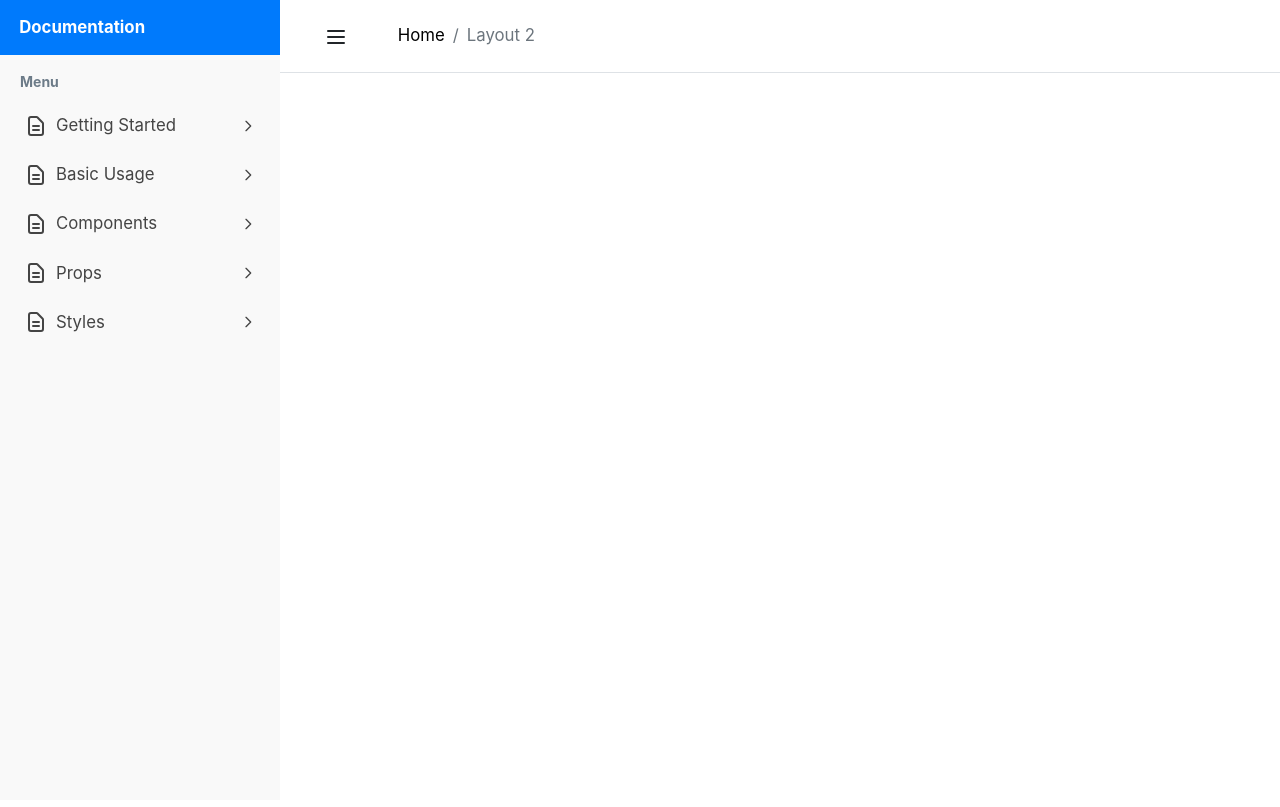
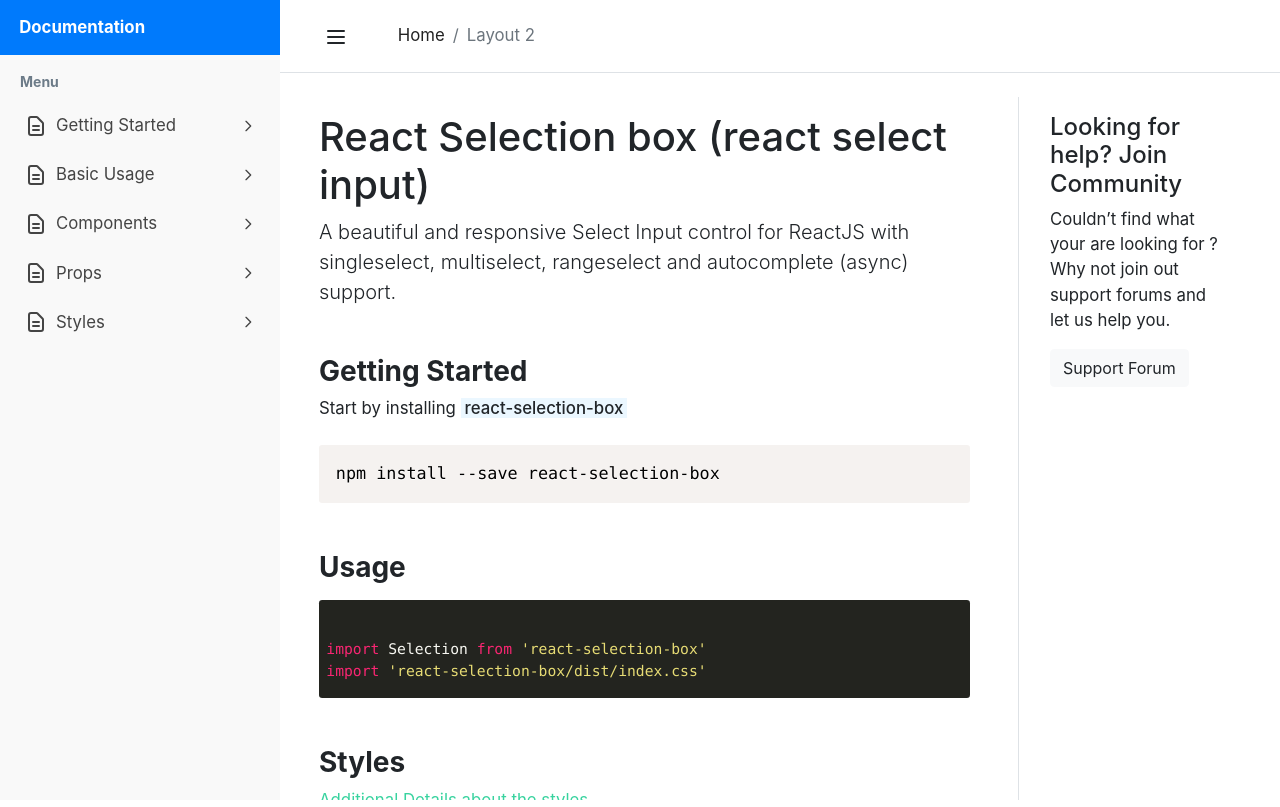
Before and after one commit to MostafaRostami72/react-selection-box, a React (Create React App) app in the folder example/: page / in a window 1280 px wide. Built offline with nearby package versions, Linux system fonts and the light colour scheme.

Commit message:
fix document home page

```diff
--- a/example/package.json
+++ b/example/package.json
@@ -19,8 +19,10 @@
     "react-router-dom": "^5.3.0",
     "react-scripts": "file:../node_modules/react-scripts",
     "react-selection-box": "file:..",
+    "react-syntax-highlighter": "^15.4.4",
     "redux": "^4.1.1",
-    "sass": "^1.42.1"
+    "sass": "^1.42.1",
+    "styled-components": "^5.3.1"
   },
   "devDependencies": {
     "@babel/plugin-syntax-object-rest-spread": "^7.8.3"
--- a/example/src/App.js
+++ b/example/src/App.js
@@ -1,8 +1,12 @@
 import React from 'react';
+import {Route, Switch} from 'react-router-dom'
 import {useSelector} from 'react-redux'
 import Sidebar from "./components/includes/sidebar";
 import Header from "./components/includes/header";
 import {sidebarCollapsed} from "./app/Redux/Selectors/SidebarCollapseSelectors";
+import Home from "./pages/home";
+import RightSide from "./components/includes/right_side";
+import BasicUsage from "./pages/basic_usage";
 
 const App = () => {
     const sidebarIsCollapse = useSelector(sidebarCollapsed);
@@ -12,12 +16,24 @@ const App = () => {
 
             <Sidebar/>
 
-            <main className="page-content">
+            <main className="page-content h-100">
                 <div id="overlay" className="overlay"/>
-                <div className="container-fluid">
+                <div className="container-fluid h-100">
 
                     <Header/>
 
+                    <div className="row p-lg-4 article-content">
+                        <article className="main-content col-md-9 pr-lg-5 position-relative">
+                            <Switch>
+                                <Route path="/" exact component={Home}/>
+                                <Route path="/basic_usage" exact component={BasicUsage}/>
+                            </Switch>
+                        </article>
+
+                        <aside className="col-md-3 d-none d-md-block border-left">
+                            <RightSide/>
+                        </aside>
+                    </div>
                 </div>
             </main>
         </div>
--- a/example/src/assets/sass/_prism-theme.scss
+++ /dev/null
@@ -1,188 +0,0 @@
-/**
-* prism.js Github theme based on GitHub's theme.
-* @author Sam Clarke
-*/
-code[class*="language-"],
-pre[class*="language-"] {
-    color: #333;
-    background: none;
-    font-family: Consolas, "Liberation Mono", Menlo, Courier, monospace;
-    text-align: left;
-    white-space: pre;
-    word-spacing: normal;
-    word-break: normal;
-    word-wrap: normal;
-    line-height: 1.4;
-
-    -moz-tab-size: 8;
-    -o-tab-size: 8;
-    tab-size: 8;
-
-    -webkit-hyphens: none;
-    -moz-hyphens: none;
-    -ms-hyphens: none;
-    hyphens: none;
-}
-
-/* Code blocks */
-pre[class*="language-"] {
-    padding: .8em;
-    overflow: auto;
-    border: 1px solid $border-color;
-    border-radius: 3px;
-    background: #F9F9F9;
-}
-
-/* Inline code */
-:not(pre) > code[class*="language-"] {
-    padding: .1em;
-    border-radius: .3em;
-    white-space: normal;
-    background: #F9F9F9;;
-}
-
-.token.comment,
-.token.blockquote {
-    color: #969896;
-}
-
-.token.cdata {
-    color: #183691;
-}
-
-.token.doctype,
-.token.punctuation,
-.token.variable,
-.token.macro.property {
-    color: #333;
-}
-
-.token.operator,
-.token.important,
-.token.keyword,
-.token.rule,
-.token.builtin {
-    color: #ba2150;
-}
-
-.token.string,
-.token.url,
-.token.regex,
-.token.attr-value {
-    color: #f117a2;
-}
-
-.token.property,
-.token.number,
-.token.boolean,
-.token.entity,
-.token.atrule,
-.token.constant,
-.token.symbol,
-.token.command,
-.token.code {
-    color: #0179FC;
-}
-
-.token.tag,
-.token.selector,
-.token.prolog {
-    color: #2ca5a5;
-}
-
-.token.function,
-.token.namespace,
-.token.pseudo-element,
-.token.class,
-.token.class-name,
-.token.pseudo-class,
-.token.id,
-.token.url-reference .token.variable,
-.token.attr-name {
-    color: #795da3;
-}
-
-.token.entity {
-    cursor: help;
-}
-
-.token.title,
-.token.title .token.punctuation {
-    font-weight: bold;
-    color: #1d3e81;
-}
-
-.token.list {
-    color: #ed6a43;
-}
-
-.token.inserted {
-    background-color: #eaffea;
-    color: #55c922;
-}
-
-.token.deleted {
-    background-color: #ffecec;
-    color: #bd2c00;
-}
-
-.token.bold {
-    font-weight: bold;
-}
-
-.token.italic {
-    font-style: italic;
-}
-
-
-/* JSON */
-.language-json .token.property {
-    color: #183691;
-}
-
-.language-markup .token.tag .token.punctuation {
-    color: #333;
-}
-
-/* CSS */
-code.language-css,
-.language-css .token.function {
-    color: #0086b3;
-}
-
-/* YAML */
-.language-yaml .token.atrule {
-    color: #63a35c;
-}
-
-code.language-yaml {
-    color: #183691;
-}
-
-/* Ruby */
-.language-ruby .token.function {
-    color: #333;
-}
-
-/* Markdown */
-.language-markdown .token.url {
-    color: #795da3;
-}
-
-/* Makefile */
-.language-makefile .token.symbol {
-    color: #795da3;
-}
-
-.language-makefile .token.variable {
-    color: #183691;
-}
-
-.language-makefile .token.builtin {
-    color: #0086b3;
-}
-
-/* Bash */
-.language-bash .token.keyword {
-    color: #0086b3;
-}
--- a/example/src/assets/sass/_variables.scss
+++ b/example/src/assets/sass/_variables.scss
@@ -6,3 +6,19 @@ $sidebar-brand-height:55px;
 $sidebar-footer-height:35px;
 $border-radius:4px;
 $badge-font-weight: 500;
+
+$black: #222222;
+$white: #ffffff;
+
+$primary: #38d39f;
+$primary-hover: #2fc488;
+$secondary: #341e7b;
+$secondary-dark: #2c0c8e;
+$success: #e7f4f0;
+$info: #ebf7ff;
+$info-hover: #72c9f6;
+$warning: #feefcb;
+$danger: #fdbbaa;
+$danger-text: #d93801;
+$dark: $black;
+$yellow: #fed33c;
--- a/example/src/assets/sass/main.scss
+++ b/example/src/assets/sass/main.scss
@@ -3,7 +3,6 @@
 
 @import "animation";
 @import "sidebar-wrapper";
-@import "prism-theme";
 
 body {
     font-size: 1.05rem;
@@ -51,11 +50,11 @@ body {
     }
 
     .page-content {
-
         display: inline-block;
         width: 100%;
         transition: padding-left .3s ease;
         overflow-x: hidden;
+        overflow-y: scroll;
 
         .overlay {
             position: fixed;
@@ -67,8 +66,6 @@ body {
             background: #000;
             opacity: .5;
             display: none;
-
-
         }
 
         .sidebar-collapse-btn {
@@ -82,6 +79,10 @@ body {
                 border: 0;
             }
         }
+    }
+
+    .article-content {
+        min-height: calc(100% - 72px);
     }
 
     &.toggled {
@@ -239,3 +240,7 @@ body {
     padding: 1.3rem !important;
     margin-bottom: 2rem
 }
+
+.font-weight-500 {
+    font-weight: 500;
+}
--- /dev/null
+++ b/example/src/components/code/index.js
@@ -0,0 +1,14 @@
+import SyntaxHighlighter from 'react-syntax-highlighter';
+import {prism} from 'react-syntax-highlighter/dist/esm/styles/prism';
+import {monokaiSublime} from "react-syntax-highlighter/src/styles/hljs";
+
+const Code = ({children, className, dark = true}) => {
+
+    return (
+        <SyntaxHighlighter className={'rounded-sm py-3 ' + className} language="jsx" style={dark ? monokaiSublime : prism}>
+            {children}
+        </SyntaxHighlighter>
+    );
+};
+
+export default Code;
--- /dev/null
+++ b/example/src/components/includes/right_side.js
@@ -0,0 +1,12 @@
+import React from 'react';
+
+const RightSide = () => {
+    return (
+        <div className="widget widget-support-forum p-md-3 p-sm-2"><span className="icon icon-forum"></span>
+            <h4>Looking for help? Join Community</h4>
+            <p>Couldn’t find what your are looking for ? Why not join out support forums and let us help you.</p> <a href="#" className="btn btn-light">Support Forum</a>
+        </div>
+    );
+};
+
+export default RightSide;
--- a/example/src/components/includes/sidebar.js
+++ b/example/src/components/includes/sidebar.js
@@ -1,4 +1,5 @@
 import React from 'react';
+import {Link} from "react-router-dom";
 import { DocumentTextIcon,ChevronRightIcon } from '@heroicons/react/outline'
 
 const Sidebar = () => {
@@ -10,7 +11,7 @@ const Sidebar = () => {
         },
 
         {
-            link:'',
+            link:'/basic_usage',
             title: 'Basic Usage',
         },
         {
@@ -41,12 +42,12 @@ const Sidebar = () => {
                         {
                             items.map((item,key) =>
                                 <li key={key} className="mt-2">
-                                    <a href={item.link}>
+                                    <Link to={item.link}>
                                         <DocumentTextIcon className="sidebar-icon"/>
                                         <span className="menu-text">{item.title}</span>
 
                                         <ChevronRightIcon className="sidebar-chevron-right"/>
-                                    </a>
+                                    </Link>
                                 </li>
                             )
                         }
--- /dev/null
+++ b/example/src/components/next/index.js
@@ -0,0 +1,57 @@
+import React from 'react';
+import {Link} from 'react-router-dom'
+import styled from "styled-components";
+import {ChevronRightIcon} from '@heroicons/react/outline'
+
+const NextPage = ({url, title}) => {
+    return (
+        <Container className="d-flex align-items-center p-3 border-top">
+            <span className="mr-auto">Next page:</span>
+
+            <Link to={url} className="next-page-link">
+                {title}
+
+                <ChevronRightIcon className="next-page-icon"/>
+            </Link>
+        </Container>
+    );
+};
+
+export default NextPage;
+
+// styles
+
+const Container = styled.div`
+  margin-top: 80px;
+
+  .next-page-link {
+    position: relative;
+    display: inline-flex;
+    -webkit-box-align: center;
+    align-items: center;
+    -webkit-box-pack: center;
+    justify-content: center;
+    cursor: pointer;
+    text-decoration: none;
+    padding: 0.25rem 0.5rem;
+    margin: -0.25rem -0.5rem;
+    border-radius: 7px;
+    color: rgb(0, 112, 243);
+    background-color: transparent;
+    border: none;
+    font-size: inherit;
+    line-height: inherit;
+    transition: background 0.2s ease 0s, color 0.2s ease 0s, box-shadow 0.2s ease 0s;
+    outline: none;
+
+    &:hover {
+      color: rgb(0, 112, 243);
+      background: rgba(0, 118, 255, 0.1);
+    }
+  }
+
+  .next-page-icon {
+    width: 24px;
+    height: 24px;
+  }
+`;
--- /dev/null
+++ b/example/src/pages/basic_usage.js
@@ -0,0 +1,11 @@
+import React from 'react';
+
+const BasicUsage = () => {
+    return (
+        <div>
+
+        </div>
+    );
+};
+
+export default BasicUsage;
--- /dev/null
+++ b/example/src/pages/home.js
@@ -0,0 +1,45 @@
+import React from 'react';
+import {Link} from "react-router-dom";
+import Code from "../components/code";
+import NextPage from "../components/next";
+
+const Home = () => {
+    return (
+        <div className="my-3">
+            <h1 className="">React Selection box (react select input)</h1>
+            <p className="lead">
+                A beautiful and responsive Select Input control for ReactJS with singleselect, multiselect, rangeselect and autocomplete (async) support.
+            </p>
+
+            <h3 className="mt-5 font-weight-bold">Getting Started</h3>
+            <p>Start by installing <span className="bg-info px-1 font-weight-500">react-selection-box</span></p>
+
+
+            <Code dark={false} className="mt-4 ">
+                npm install --save react-selection-box
+            </Code>
+
+            <h3 className="mt-5 font-weight-bold">Usage</h3>
+
+            <Code className="mt-3">
+                {
+                    `
+import Selection from 'react-selection-box'
+import 'react-selection-box/dist/index.css'
+`
+                }
+            </Code>
+
+            <h3 className="mt-5 font-weight-bold">Styles</h3>
+
+            <Link to="/styles">Additional Details about the styles</Link>
+
+            <NextPage
+                title="Basic Usage"
+                url="/basic_usage"
+            />
+        </div>
+    );
+};
+
+export default Home;
```
Also changed, not shown: 1 other file (tests, documents, lock files or other folders).
